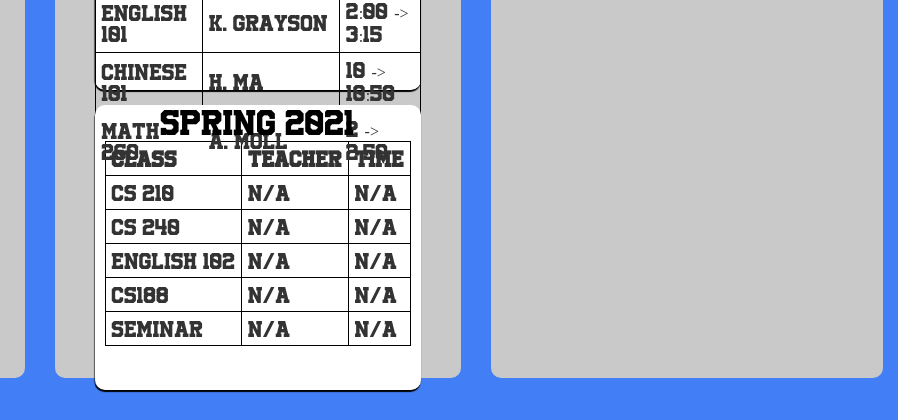
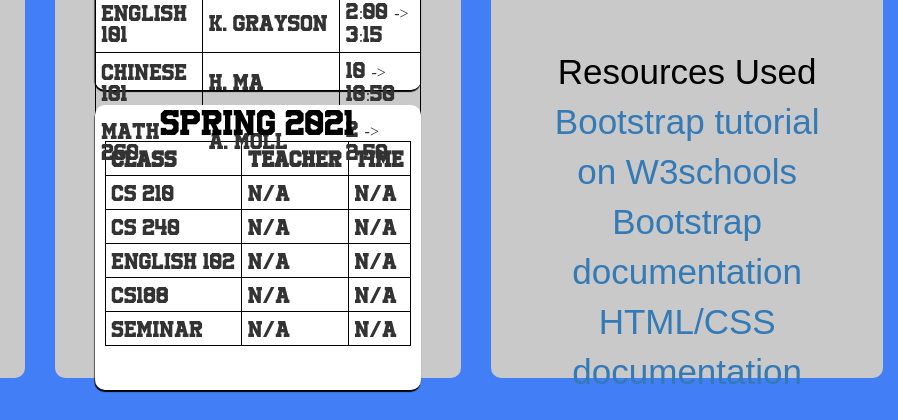
Before and after one commit to allendai1/187, a plain HTML site: page index.html in a window 1280 px wide. Shown: the part 572-992 px from the top of the page, 382-1280 px from the left. Drawn offline with nearby package versions, Linux system fonts and the light colour scheme.

Commit message:
Update index.html

```diff
--- a/index.html
+++ b/index.html
@@ -157,7 +157,7 @@
 
 
 
-            <!--     Goals Column         -->
+            <!--     Links Column         -->
             <div class='col-md-4' style="padding-right: 30px" >
                 <div class=threeColumns>
                     Links
@@ -178,6 +178,12 @@
                     <a href="https://www.reddit.com/" target="_blank">
                    <div class="rows" style="">reddit</div>
                     </a>
+                    <br>
+                    Resources Used
+                    <br>
+                    <a href="https://www.w3schools.com/bootstrap/">Bootstrap tutorial on W3schools</a>
+                    <a href="https://getbootstrap.com/docs/4.3/getting-started/introduction/">Bootstrap documentation</a><br>
+                    <a href="https://www.w3schools.com/html/default.asp">HTML/CSS documentation</a>
                 </div>
 
                 <div>
```
